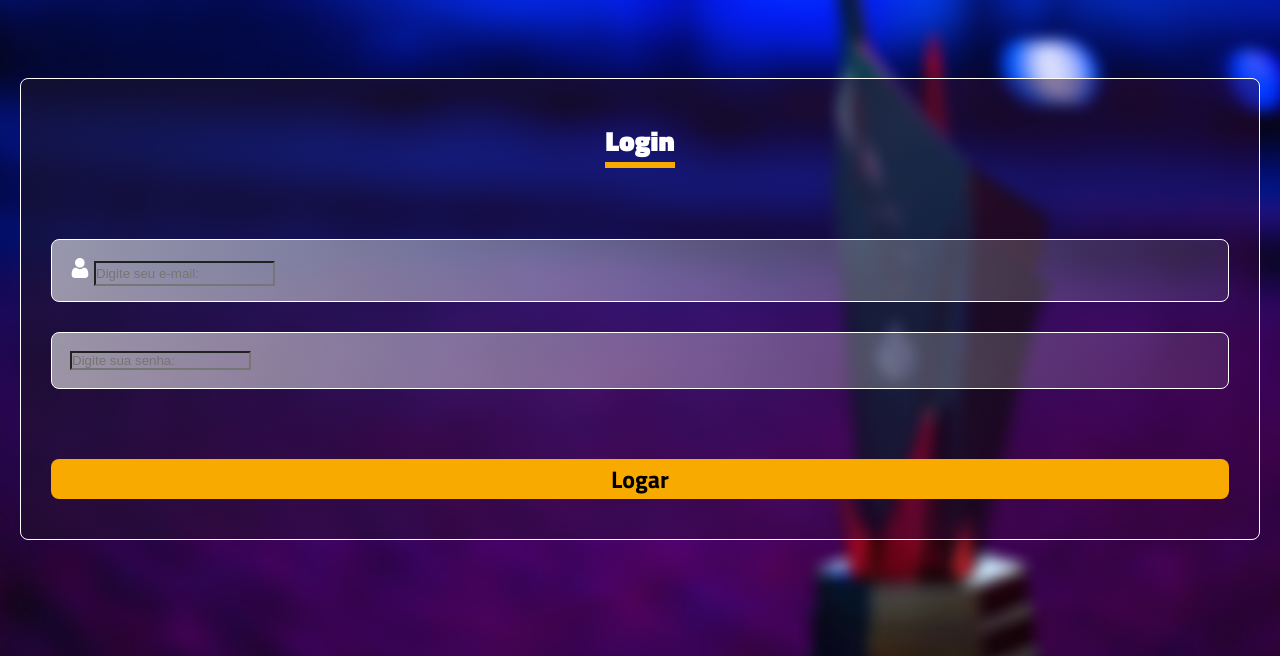
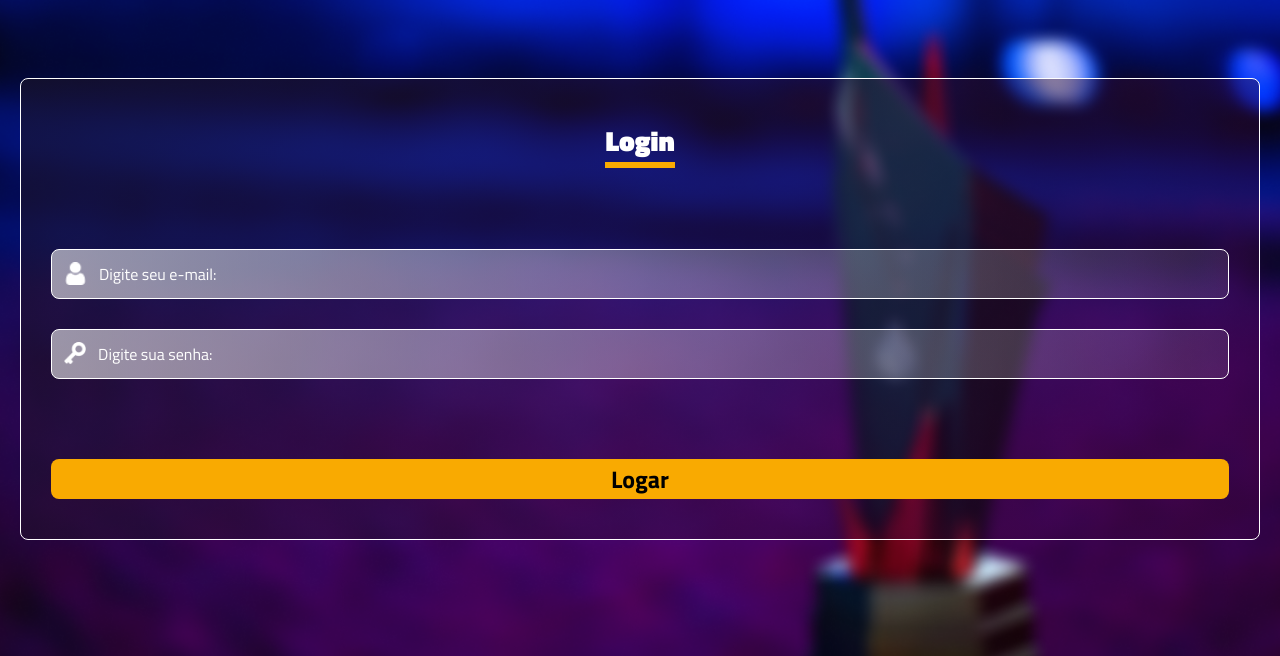
Before and after one commit to MatheusMacedoDev/gamer-project, a plain HTML site: page pages/login.html in a window 1280 px wide. Shown: the part 144-800 px from the top of the page. Drawn offline with Linux system fonts and the light colour scheme; a web font is replaced by a local one.

Commit message:
Solving input with icon in login page

```diff
--- a/css/login-style.css
+++ b/css/login-style.css
@@ -25,7 +25,35 @@ main.content form.login-form div.inputs {
     gap: 30px;
 }
 
+main.content form.login-form div.inputs div.text-input,
+main.content form.login-form div.inputs div.password-input {
+    display: flex;
+    align-items: center;
+    padding: 0;
+}
+
+main.content form.login-form div.inputs img {
+    height: 23px;
+    margin: 0 12px;
+}
+
 main.content form.login-form div.inputs input {
+    width: 80%;
+    height: 100%;
+    padding: 12px 0;
     background-color: transparent;
-    height: 100%;
+    color: #fff;
+    border: none;
+    font-family: "TitilliumWeb-Regular";
+    font-size: 16px;
 }
+
+main.content form.login-form div.inputs input::placeholder {
+    font-family: "TitilliumWeb-Regular";
+    font-size: 16px;
+    color: #fff;
+}
+
+main.content form.login-form div.inputs input:focus {
+    outline: none;
+}
--- a/css/style.css
+++ b/css/style.css
@@ -99,6 +99,8 @@ a {
     border-radius: 8px;
     padding: 18px;
     color: #fff;
+    font-family: "TitilliumWeb-Regular";
+    font-size: 16px;
 }
 
 .transparent-input::placeholder {
--- a/pages/login.html
+++ b/pages/login.html
@@ -111,6 +111,7 @@
                     <input type="text" name="email" id="email-login" placeholder="Digite seu e-mail:">
                 </div>
                 <div class="password-input transparent-input">
+                    <img src="../assets/icons/key-white-icon.png" alt="">
                     <input type="password" name="password" id="password-login" placeholder="Digite sua senha:">
                 </div>
             </div>
```
